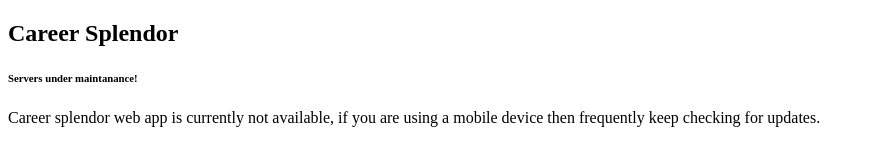
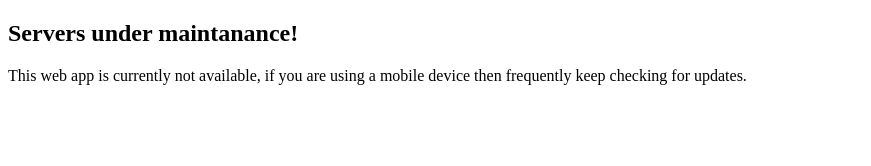
Before and after one commit to drmukeshchoudhary/drmukeshchoudhary.github.io, a plain HTML site: page index.html in a window 1280 px wide. Shown: the whole page, without its empty margins (0-871 px from the left). Drawn offline with Linux system fonts and the light colour scheme.

Commit message:
change again

```diff
--- a/index.html
+++ b/index.html
@@ -7,8 +7,7 @@
     <title>Career Splendor</title>
 </head>
 <body>
-    <h2>Career Splendor</h2>
-    <h6>Servers under maintanance!</h6>
-    <p>Career splendor web app is currently not available, if you are using a mobile device then frequently keep checking for updates.</p>
+    <h2>Servers under maintanance!</h2>
+    <p>This web app is currently not available, if you are using a mobile device then frequently keep checking for updates.</p>
 </body>
 </html>
```
